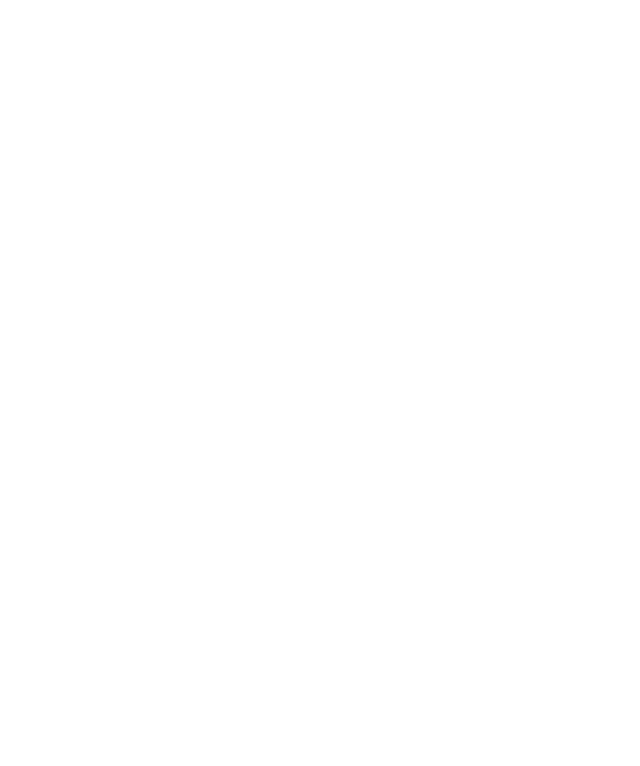
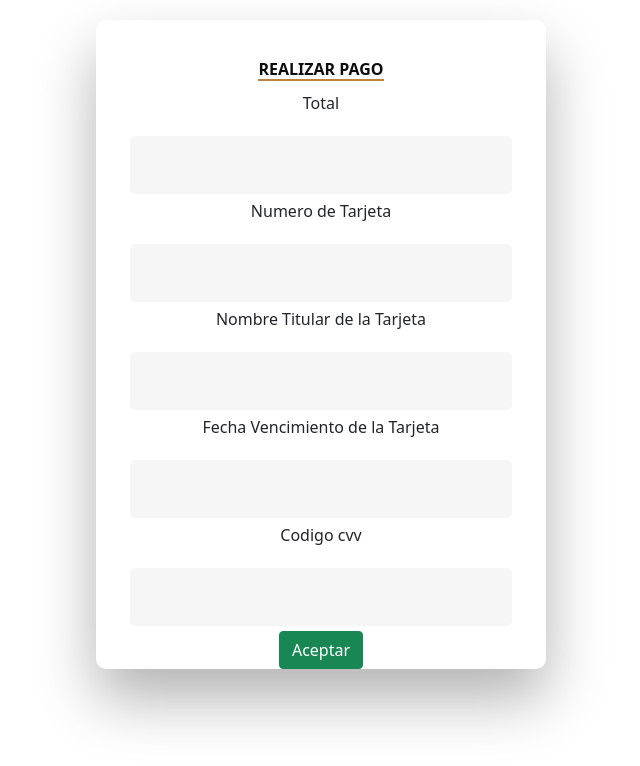
Before and after one commit to racarlosdavid/practica2_G8, an Angular app in the folder webapp-g8/: page /pagoOnline in a window 1280 px wide. Before the commit this address led to /. Shown: the top 766 px of the page, without its empty margins (319-959 px from the left). Built offline with nearby package versions, Linux system fonts and the light colour scheme; a web font is replaced by a local one.

Commit message:
Se implemento el pago en linea con tarjeta de credio o debito

```diff
--- /dev/null
+++ b/webapp-g8/src/app/Component/pago-online/pago-online.component.css
@@ -0,0 +1,270 @@
+@import url('https://fonts.googleapis.com/css?family=Poppins');
+
+/* BASIC */
+
+html {
+  background-color: #a18262;
+}
+
+body {
+  font-family: "Poppins", sans-serif;
+  height: 25vh;
+}
+
+a {
+  color: #8b5116;
+  display:inline-block;
+  text-decoration: none;
+  font-weight: 400;
+}
+
+h2 {
+  text-align: center;
+  font-size: 16px;
+  font-weight: 600;
+  text-transform: uppercase;
+  display:inline-block;
+  margin: 40px 8px 10px 8px;
+  color: #cccccc;
+}
+
+
+
+/* STRUCTURE */
+
+.wrapper {
+  display: flex;
+  align-items: center;
+  flex-direction: column;
+  justify-content: center;
+  width: 100%;
+  min-height: 100%;
+  padding: 20px;
+}
+
+#formContent {
+  -webkit-border-radius: 10px 10px 10px 10px;
+  border-radius: 10px 10px 10px 10px;
+  background: #fff;
+  padding: 30px;
+  width: 90%;
+  max-width: 450px;
+  position: relative;
+  padding: 0px;
+  -webkit-box-shadow: 0 30px 60px 0 rgba(0,0,0,0.3);
+  box-shadow: 0 30px 60px 0 rgba(0,0,0,0.3);
+  text-align: center;
+}
+
+#formFooter {
+  background-color: #f6f6f6;
+  border-top: 1px solid #dce8f1;
+  padding: 25px;
+  text-align: center;
+  -webkit-border-radius: 0 0 10px 10px;
+  border-radius: 0 0 10px 10px;
+}
+
+
+
+/* TABS */
+
+h2.inactive {
+  color: #cccccc;
+}
+
+h2.active {
+  color: #0d0d0d;
+  border-bottom: 2px solid #c08040;
+}
+
+
+
+/* FORM TYPOGRAPHY*/
+
+input[type=button], input[type=submit], input[type=reset]  {
+  background-color: #8b5116;;
+  border: none;
+  color: white;
+  padding: 15px 80px;
+  text-align: center;
+  text-decoration: none;
+  display: inline-block;
+  text-transform: uppercase;
+  font-size: 13px;
+  -webkit-box-shadow: 0 10px 30px 0 rgba(95,186,233,0.4);
+  box-shadow: 0 10px 30px 0 rgba(95,186,233,0.4);
+  -webkit-border-radius: 5px 5px 5px 5px;
+  border-radius: 5px 5px 5px 5px;
+  margin: 5px 20px 40px 20px;
+  -webkit-transition: all 0.3s ease-in-out;
+  -moz-transition: all 0.3s ease-in-out;
+  -ms-transition: all 0.3s ease-in-out;
+  -o-transition: all 0.3s ease-in-out;
+  transition: all 0.3s ease-in-out;
+}
+
+input[type=button]:hover, input[type=submit]:hover, input[type=reset]:hover  {
+  background-color:  #c08040;
+}
+
+input[type=button]:active, input[type=submit]:active, input[type=reset]:active  {
+  -moz-transform: scale(0.95);
+  -webkit-transform: scale(0.95);
+  -o-transform: scale(0.95);
+  -ms-transform: scale(0.95);
+  transform: scale(0.95);
+}
+
+input[type=text],
+input[type=password] {
+  background-color: #f6f6f6;
+  border: none;
+  color: #0d0d0d;
+  padding: 15px 32px;
+  text-align: center;
+  text-decoration: none;
+  display: inline-block;
+  font-size: 16px;
+  margin: 5px;
+  width: 85%;
+  border: 2px solid #f6f6f6;
+  -webkit-transition: all 0.5s ease-in-out;
+  -moz-transition: all 0.5s ease-in-out;
+  -ms-transition: all 0.5s ease-in-out;
+  -o-transition: all 0.5s ease-in-out;
+  transition: all 0.5s ease-in-out;
+  -webkit-border-radius: 5px 5px 5px 5px;
+  border-radius: 5px 5px 5px 5px;
+}
+
+input[type=text]:focus,
+input[type=password]:focus {
+  background-color: #fff;
+  border-bottom: 2px solid #c08040;
+}
+
+input[type=text]:placeholder
+input[type=password]:placeholder {
+  color: #cccccc;
+}
+
+
+
+/* ANIMATIONS */
+
+/* Simple CSS3 Fade-in-down Animation */
+.fadeInDown {
+  -webkit-animation-name: fadeInDown;
+  animation-name: fadeInDown;
+  -webkit-animation-duration: 1s;
+  animation-duration: 1s;
+  -webkit-animation-fill-mode: both;
+  animation-fill-mode: both;
+}
+
+@-webkit-keyframes fadeInDown {
+  0% {
+    opacity: 0;
+    -webkit-transform: translate3d(0, -100%, 0);
+    transform: translate3d(0, -100%, 0);
+  }
+  100% {
+    opacity: 1;
+    -webkit-transform: none;
+    transform: none;
+  }
+}
+
+@keyframes fadeInDown {
+  0% {
+    opacity: 0;
+    -webkit-transform: translate3d(0, -100%, 0);
+    transform: translate3d(0, -100%, 0);
+  }
+  100% {
+    opacity: 1;
+    -webkit-transform: none;
+    transform: none;
+  }
+}
+
+/* Simple CSS3 Fade-in Animation */
+@-webkit-keyframes fadeIn { from { opacity:0; } to { opacity:1; } }
+@-moz-keyframes fadeIn { from { opacity:0; } to { opacity:1; } }
+@keyframes fadeIn { from { opacity:0; } to { opacity:1; } }
+
+.fadeIn {
+  opacity:0;
+  -webkit-animation:fadeIn ease-in 1;
+  -moz-animation:fadeIn ease-in 1;
+  animation:fadeIn ease-in 1;
+
+  -webkit-animation-fill-mode:forwards;
+  -moz-animation-fill-mode:forwards;
+  animation-fill-mode:forwards;
+
+  -webkit-animation-duration:1s;
+  -moz-animation-duration:1s;
+  animation-duration:1s;
+}
+
+.fadeIn.first {
+  -webkit-animation-delay: 0.4s;
+  -moz-animation-delay: 0.4s;
+  animation-delay: 0.4s;
+}
+
+.fadeIn.second {
+  -webkit-animation-delay: 0.6s;
+  -moz-animation-delay: 0.6s;
+  animation-delay: 0.6s;
+}
+
+.fadeIn.third {
+  -webkit-animation-delay: 0.8s;
+  -moz-animation-delay: 0.8s;
+  animation-delay: 0.8s;
+}
+
+.fadeIn.fourth {
+  -webkit-animation-delay: 1s;
+  -moz-animation-delay: 1s;
+  animation-delay: 1s;
+}
+
+/* Simple CSS3 Fade-in Animation */
+.underlineHover:after {
+  display: block;
+  left: 0;
+  bottom: -10px;
+  width: 0;
+  height: 2px;
+  background-color: #c08040;
+  content: "";
+  transition: width 0.2s;
+}
+
+.underlineHover:hover {
+  color: #0d0d0d;
+}
+
+.underlineHover:hover:after{
+  width: 100%;
+}
+
+
+
+/* OTHERS */
+
+*:focus {
+    outline: none;
+}
+
+#icon {
+  width:60%;
+}
+
+* {
+  box-sizing: border-box;
+}
--- /dev/null
+++ b/webapp-g8/src/app/Component/pago-online/pago-online.component.html
@@ -0,0 +1,35 @@
+<div class="wrapper fadeInDown">
+    <div id="formContent">
+      <!-- Tabs Titles -->
+      <h2 class="active"> Realizar pago </h2>
+
+      <!-- Login Form -->
+      <form action="">
+        <div class="form-group">
+          <p>Total</p>
+          <input type="text" name="cui" [(ngModel)]="procesarPago.total"  class="form-control" >
+        </div>
+        <div class="form-group">
+        <p>Numero de Tarjeta</p>
+        <input type="text" name="nombre" [(ngModel)]="procesarPago.numeroTarjeta"  class="form-control" >
+      </div>
+      <div class="form-group">
+      <p>Nombre Titular de la Tarjeta</p>
+        <input type="text" name="apellido" [(ngModel)]="procesarPago.nombreTitularTarjeta"  class="form-control" >
+      </div>
+      <div class="form-group">
+      <p>Fecha Vencimiento de la Tarjeta</p>
+        <input type="text" name="fecha_nacimiento" [(ngModel)]="procesarPago.fechaVencimiento"  class="form-control" >
+      </div>
+      <div class="form-group">
+      <p>Codigo cvv</p>
+      <input type="text" name="correo" [(ngModel)]="procesarPago.cvv"  class="form-control" >
+    </div>
+        <button class="btn btn-success btn-block" (click)="realizarPago()">
+          Aceptar
+        </button>
+      </form>
+
+
+    </div>
+  </div>
--- /dev/null
+++ b/webapp-g8/src/app/Component/pago-online/pago-online.component.ts
@@ -0,0 +1,30 @@
+import { Component, OnInit } from '@angular/core';
+import { pago } from '../../models/pago';
+
+@Component({
+  selector: 'app-pago-online',
+  templateUrl: './pago-online.component.html',
+  styleUrls: ['./pago-online.component.css']
+})
+export class PagoOnlineComponent implements OnInit {
+
+  procesarPago: pago = {
+    total:null,
+    numeroTarjeta:null,
+    nombreTitularTarjeta: '',
+    fechaVencimiento: '',
+    cvv: null,
+  };
+
+  constructor() { }
+
+  ngOnInit(): void {
+  }
+
+  realizarPago(){
+
+    console.log(this.procesarPago.total, this.procesarPago.nombreTitularTarjeta)
+
+  }
+
+}
--- a/webapp-g8/src/app/Component/registro-usuario/registro-usuario.component.ts
+++ b/webapp-g8/src/app/Component/registro-usuario/registro-usuario.component.ts
@@ -9,13 +9,12 @@
 export class RegistroUsuarioComponent implements OnInit {
 
   usuario: user = {
-
     cui : null,
     nombre : '',
     apellido : '',
     fecha_nacimiento : null,
     correo : '',
-    contrasenia : '',
+    contrasenia : ''
   };
 
   constructor() { }
--- a/webapp-g8/src/app/app-routing.module.ts
+++ b/webapp-g8/src/app/app-routing.module.ts
@@ -5,6 +5,7 @@
 import { Logindev2Component } from './Component/logindev2/logindev2.component';
 import { RecuperarContraseniaComponent } from './Component/recuperar-contrasenia/recuperar-contrasenia.component';
 import { RegistroUsuarioComponent } from './Component/registro-usuario/registro-usuario.component';
+import { PagoOnlineComponent } from './Component/pago-online/pago-online.component';
 
 const routes: Routes = [
   /*{
@@ -28,6 +29,10 @@
   {
     path: 'registrarUsuario',
     component : RegistroUsuarioComponent
+  },
+  {
+    path: 'pagoOnline',
+    component : PagoOnlineComponent
   }
 ];
 @NgModule({
--- a/webapp-g8/src/app/app.module.ts
+++ b/webapp-g8/src/app/app.module.ts
@@ -10,6 +10,7 @@
 import { Logindev2Component } from './Component/logindev2/logindev2.component';
 import { RecuperarContraseniaComponent } from './Component/recuperar-contrasenia/recuperar-contrasenia.component';
 import { RegistroUsuarioComponent } from './Component/registro-usuario/registro-usuario.component';
+import { PagoOnlineComponent } from './Component/pago-online/pago-online.component';
 
 @NgModule({
   declarations: [
@@ -19,7 +20,8 @@
     Logindev2Component,
     AppComponent,
     RecuperarContraseniaComponent,
-    RegistroUsuarioComponent
+    RegistroUsuarioComponent,
+    PagoOnlineComponent
   ],
   imports: [
     BrowserModule,
--- /dev/null
+++ b/webapp-g8/src/app/models/pago.ts
@@ -0,0 +1,8 @@
+export interface pago {
+    total?:number;
+    numeroTarjeta?:number;
+    nombreTitularTarjeta?:string,
+    fechaVencimiento?:string,
+    cvv?:number
+
+}
```
Also changed, not shown: 1 other file (tests, documents, lock files or other folders).
